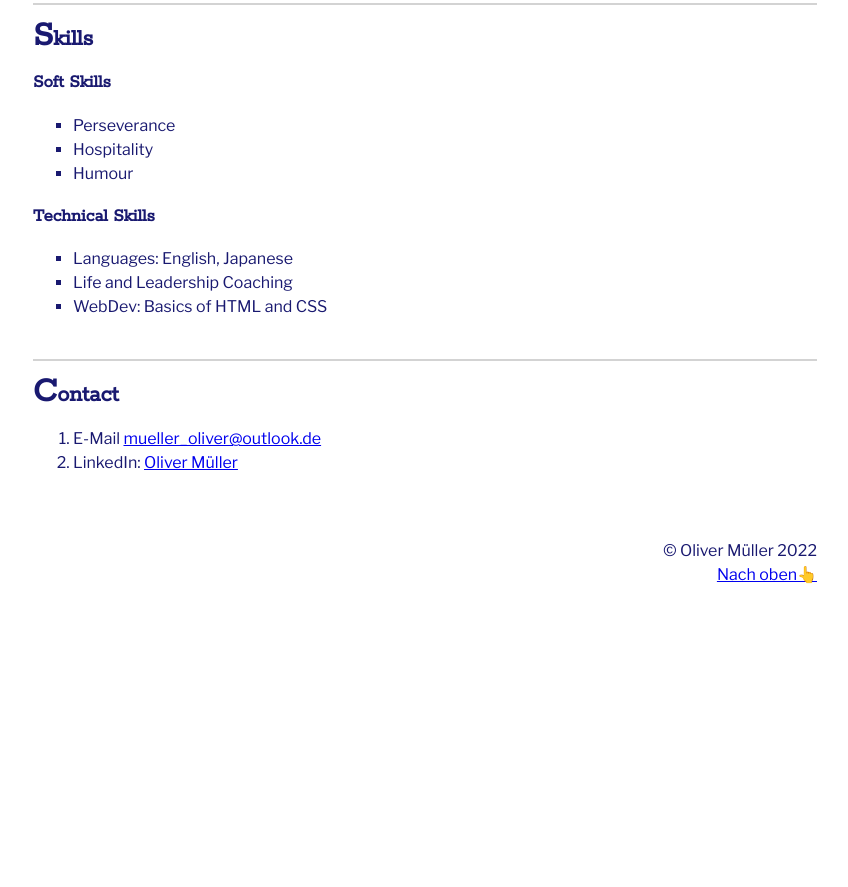
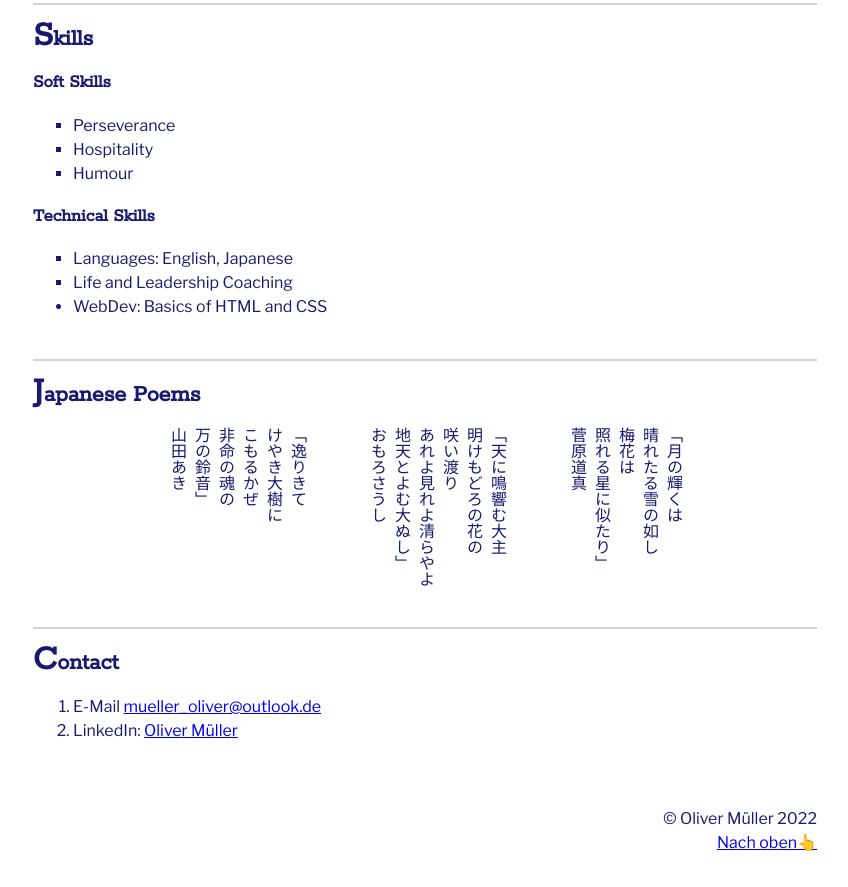
Before and after one commit to OlliMueller/my-cv, a plain HTML site: page index.html in a window 1280 px wide. Shown: the part 930-1817 px from the top of the page, without its empty margins (215-1063 px from the left). Before the commit the page ends 1549 px from the top, so only its background shows below. Drawn offline with nearby package versions, Linux system fonts and the light colour scheme; a web font is replaced by a local one.

Commit message:
add writing-mode for japanese  haiku

```diff
--- a/index.html
+++ b/index.html
@@ -95,9 +95,25 @@
           <ul>
             <li class="list">Languages: English, Japanese</li>
             <li class="list">Life and Leadership Coaching</li>
-            <li class="list">WebDev: Basics of HTML and CSS</li>
+            <li class="listd">WebDev: Basics of HTML and CSS</li>
           </ul>
         </section>
+      </article>
+      <article>
+        <h2 id="Japanese">Japanese Poems</h2>
+        <div class="poem-vertical">
+          <p>
+            「月の輝くは<br />晴れたる雪の如し<br />梅花は<br />照れる星に似たり」<br />菅原道真
+          </p>
+          <br />
+          <p>
+            「天に鳴響む大主<br />明けもどろの花の<br />咲い渡り<br />あれよ見れよ清らやよ<br />地天とよむ大ぬし」<br />おもろさうし
+          </p>
+          <br />
+          <p>
+            「逸りきて<br />けやき大樹に<br />こもるかぜ<br />非命の魂の<br />万の鈴音」<br />山田あき
+          </p>
+        </div>
       </article>
       <article>
         <h2 id="contact">Contact</h2>
--- a/style.css
+++ b/style.css
@@ -161,3 +161,8 @@ a[href*="top"]:active {
   display: inline-block;
   _border: 1px solid green;
 }
+
+.poem-vertical {
+  writing-mode: vertical-rl;
+  margin: 0 auto;
+}
```
